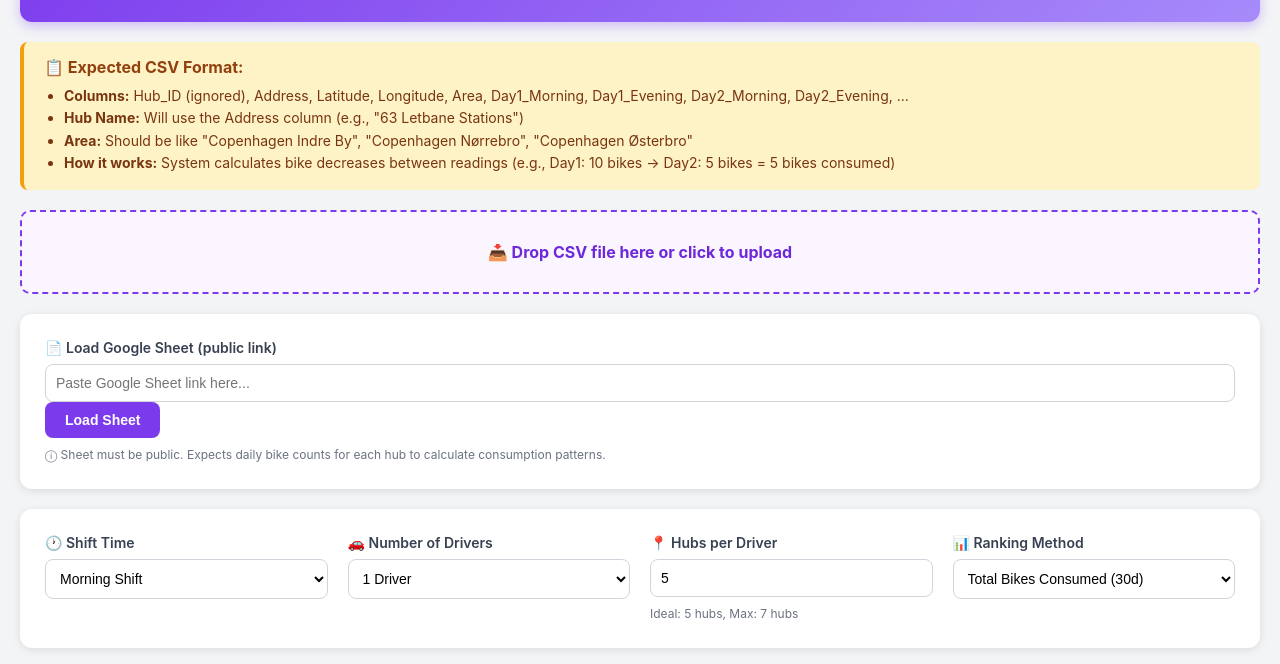
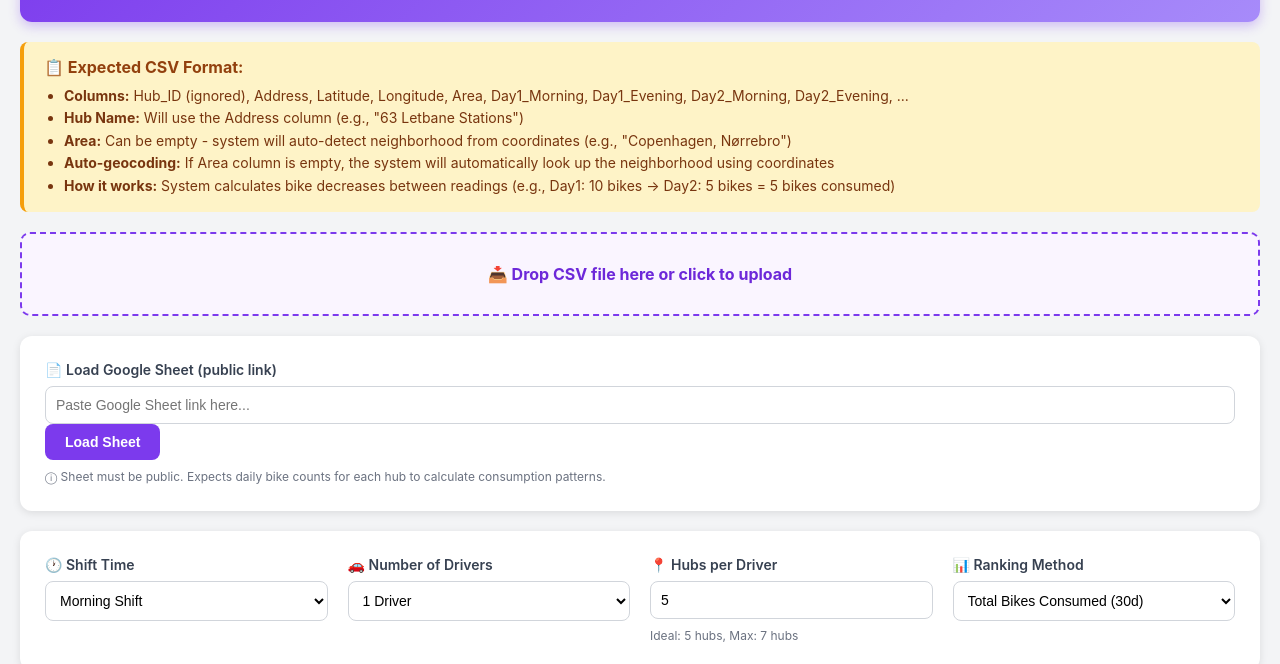
Before and after one commit to Pablo-Schmidt/Revenue-Focused-Bike-Rebalancing-Dashboard, a plain HTML site: page index.html in a window 1280 px wide. Shown: the part 120-784 px from the top of the page. Drawn offline with Linux system fonts and the light colour scheme.

Commit message:
Update index.html

```diff
--- a/index.html
+++ b/index.html
@@ -368,7 +368,8 @@ tr:last-child td {
     <ul>
         <li><strong>Columns:</strong> Hub_ID (ignored), Address, Latitude, Longitude, Area, Day1_Morning, Day1_Evening, Day2_Morning, Day2_Evening, ...</li>
         <li><strong>Hub Name:</strong> Will use the Address column (e.g., "63 Letbane Stations")</li>
-        <li><strong>Area:</strong> Should be like "Copenhagen Indre By", "Copenhagen Nørrebro", "Copenhagen Østerbro"</li>
+        <li><strong>Area:</strong> Can be empty - system will auto-detect neighborhood from coordinates (e.g., "Copenhagen, Nørrebro")</li>
+        <li><strong>Auto-geocoding:</strong> If Area column is empty, the system will automatically look up the neighborhood using coordinates</li>
         <li><strong>How it works:</strong> System calculates bike decreases between readings (e.g., Day1: 10 bikes → Day2: 5 bikes = 5 bikes consumed)</li>
     </ul>
 </div>
```
